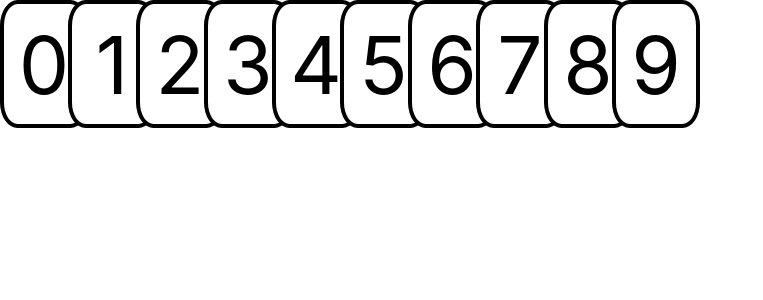
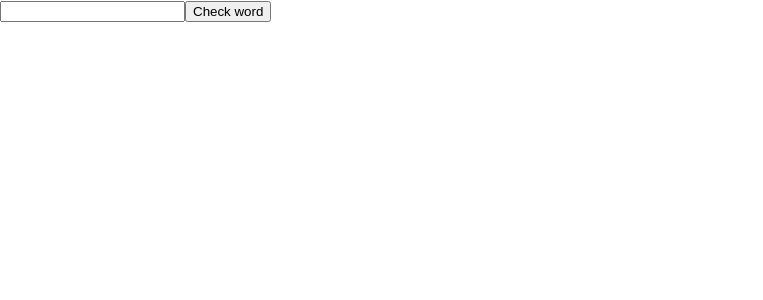
Before and after one commit to richardl62/react-playpen, a React (Create React App) app: page / in a window 1280 px wide. Shown: the top 300 px of the page, without its empty margins (0-763 px from the left). Built offline with nearby package versions, Linux system fonts and the light colour scheme.

Commit message:
Wip on getting word definitions

```diff
--- a/src/App.tsx
+++ b/src/App.tsx
@@ -1,56 +1,46 @@
 import React, { useState } from 'react';
 import './App.css';
-import styled from "styled-components";
 
-const OuterDiv = styled.div`
-  display: flex;
-  position: relative;
-`;
 
-const Number = styled.div<{selected: boolean, index: number}>`
-  display: flex;
-  align-items: center;
-  justify-content: center;
+const DICTIONARY_API_BASE_URL =
+    'https://api.dictionaryapi.dev/api/v2/entries/en/';
 
-  position: relative;
-  left: ${props => props.index * -20}px;
-  z-index: ${props => props.index}; // Not strictly necessary
+const fetchWordDefinitions = async (word: string) => {
+    console.log(`Making request for definitions of ${word}...`);
 
-  height: 120px;
-  width: 80px;
-  border-radius: 20%;
+    const response = await fetch(DICTIONARY_API_BASE_URL + word);
+    const json = await response.json();
+    console.log(json)
+    return Array.isArray(json) ? "found" : "not found";
+};
 
-  font-size: 80px;
+function App() {
+  const [word, setWord] = useState("");
+  const [definition, setDefinition] = useState("");
 
-  color: ${props => props.selected ? "red" : "black"};
-  border: 4px solid ${props => props.selected ? "red" : "black"};
+  const onCheckWord = () => {
+    setDefinition("...")
 
-  background-color: white;
+    fetchWordDefinitions(word).then(defintions =>
+      setDefinition(word + defintions)
+    )
+    .catch(_ => {
+        setDefinition(`Could not retrive any defintions for ${word}`)
+    });
+  }
+  return <div>
+    <div>
+      <input
+        value={word}
+        onChange={event => setWord(event.target.value)}
+      />
+      <button onClick={onCheckWord}>
+          Check word
+      </button>
+    </div>
 
-`
-function App() {
-  const [selected, setSelected] = useState<boolean[]>([]);
+    <div>{definition}</div>
 
-  const toggleSelected = (index: number) => {
-     const newSelected = [...selected];
-     newSelected[index] = !newSelected[index];
-     setSelected(newSelected);
-  }
-
-  const elems : JSX.Element[] = [];
-
-  for (let i = 0; i < 10; ++i) {
-    elems.push(<Number
-      selected={selected[i]}
-      index={i}
-
-      key={i}
-      onClick={()=>toggleSelected(i)}>
-      {i}
-    </Number>);
-  }
-
-  return <OuterDiv>{elems}</OuterDiv>
+    </div>
 }
-
 export default App;
```
Also changed, not shown: 2 other files (tests, documents, lock files or other folders).
